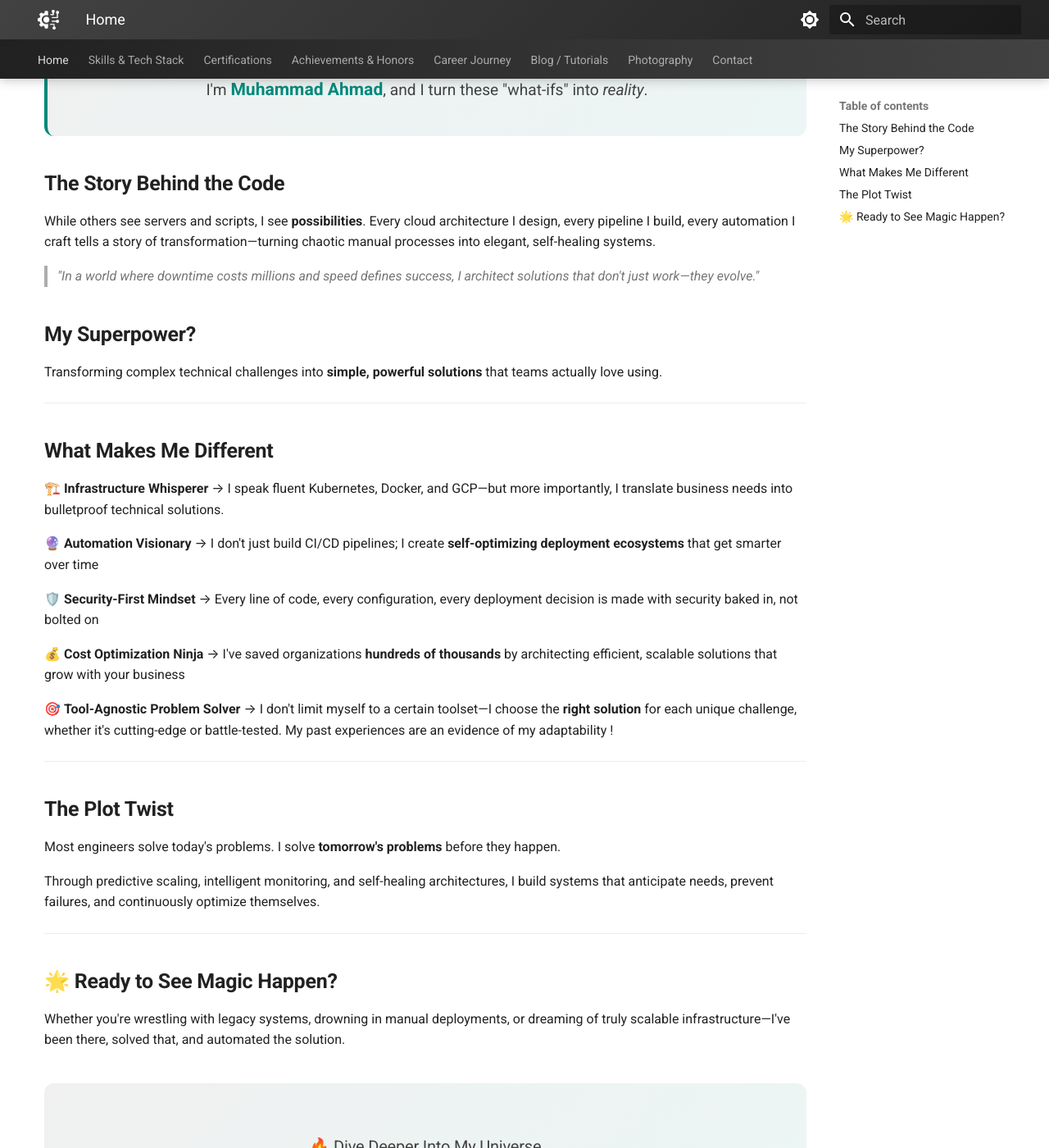
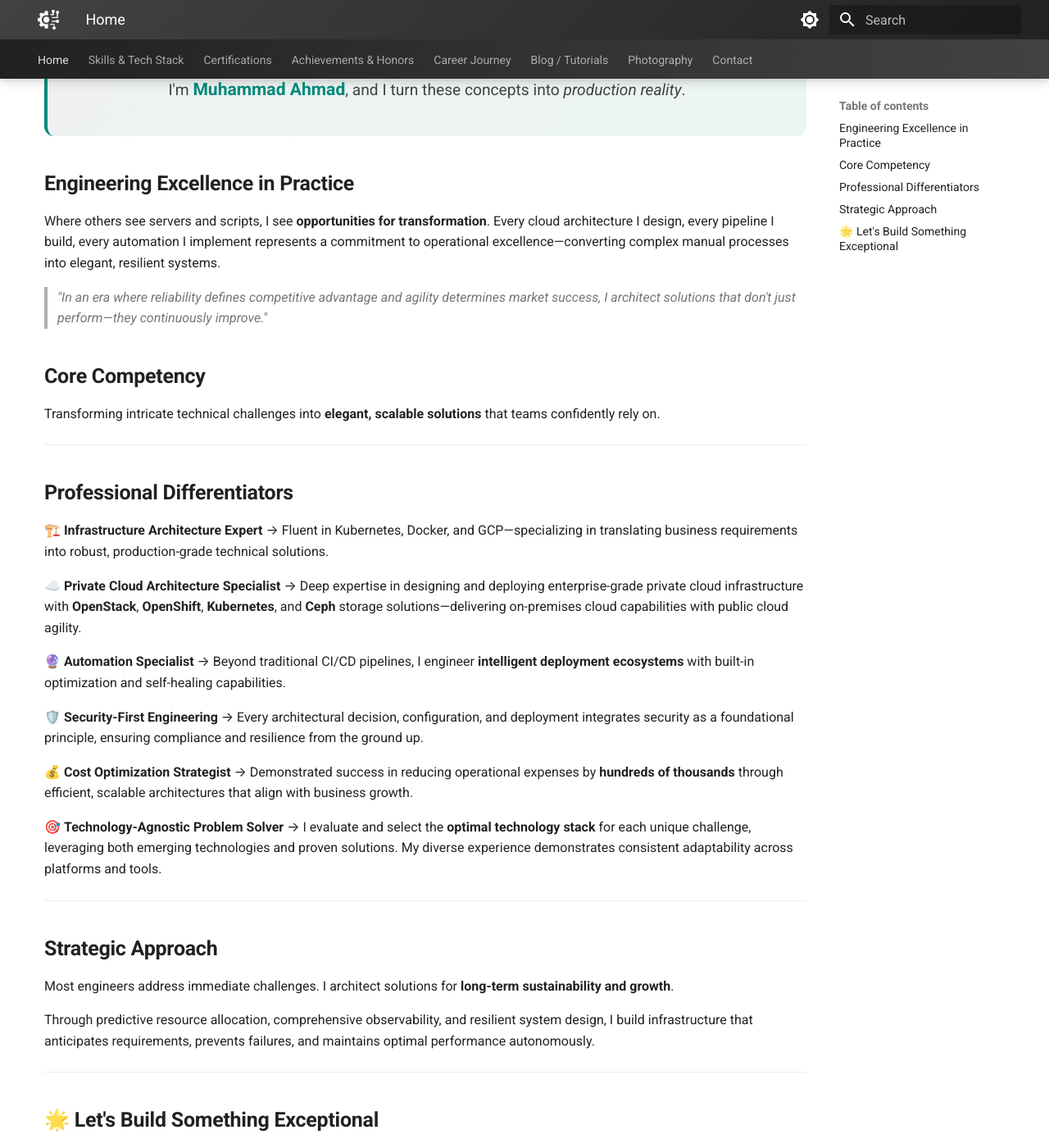
Before and after one commit to ahmadfsbd/portfolio, an MkDocs documentation site: the page built from docs/index.md, in a window 1280 px wide and 1400 px high, scrolled down 799 px. Shown: the whole window at 82% size. Built offline with MkDocs 1.6.1 and Material for MkDocs 9.7.7, drawn with Linux system fonts in a browser that asks for light colours; some of the changed text lies outside the part shown.

Commit message:
improve index page

```diff
--- a/docs/index.md
+++ b/docs/index.md
@@ -16,67 +16,69 @@
 <div style="text-align: center; margin: 2rem 0; padding: 2rem; background: linear-gradient(135deg, var(--content-bg-primary), var(--content-bg-secondary)); border-radius: 12px; border-left: 4px solid var(--custom-accent);">
 
   <h2 style="font-size: 1.4em; color: var(--content-text-primary); margin-bottom: 1.5rem; font-weight: 300; line-height: 1.6;">
-    <strong style="color: var(--content-accent);">What if</strong> infrastructure could think for itself?<br>
-    <strong style="color: var(--content-accent);">What if</strong> deployments were so seamless they felt like magic?
+    <strong style="color: var(--content-accent);">What if</strong> infrastructure could adapt intelligently?<br>
+    <strong style="color: var(--content-accent);">What if</strong> deployments were truly seamless and reliable?
   </h2>
 
   <p style="font-size: 1.2em; color: var(--content-text-primary); font-weight: 500; margin: 0;">
-    I'm <strong style="color: var(--content-accent); font-size: 1.1em;">Muhammad Ahmad</strong>, and I turn these "what-ifs" into <em style="color: var(--content-text-primary);">reality</em>.
+    I'm <strong style="color: var(--content-accent); font-size: 1.1em;">Muhammad Ahmad</strong>, and I turn these concepts into <em style="color: var(--content-text-primary);">production reality</em>.
   </p>
 
 </div>
 
-## **The Story Behind the Code**
+## **Engineering Excellence in Practice**
 
-While others see servers and scripts, I see **possibilities**. Every cloud architecture I design, every pipeline I build, every automation I craft tells a story of transformation—turning chaotic manual processes into elegant, self-healing systems.
+Where others see servers and scripts, I see **opportunities for transformation**. Every cloud architecture I design, every pipeline I build, every automation I implement represents a commitment to operational excellence—converting complex manual processes into elegant, resilient systems.
 
-> *"In a world where downtime costs millions and speed defines success, I architect solutions that don't just work—they evolve."*
+> *"In an era where reliability defines competitive advantage and agility determines market success, I architect solutions that don't just perform—they continuously improve."*
 
-## **My Superpower?**
-Transforming complex technical challenges into **simple, powerful solutions** that teams actually love using.
+## **Core Competency**
+Transforming intricate technical challenges into **elegant, scalable solutions** that teams confidently rely on.
 
 ---
 
-## **What Makes Me Different**
+## **Professional Differentiators**
 
-🏗️ **Infrastructure Whisperer** → I speak fluent Kubernetes, Docker, and GCP—but more importantly, I translate business needs into bulletproof technical solutions.
+🏗️ **Infrastructure Architecture Expert** → Fluent in Kubernetes, Docker, and GCP—specializing in translating business requirements into robust, production-grade technical solutions.
 
-🔮 **Automation Visionary** → I don't just build CI/CD pipelines; I create **self-optimizing deployment ecosystems** that get smarter over time
+☁️ **Private Cloud Architecture Specialist** → Deep expertise in designing and deploying enterprise-grade private cloud infrastructure with **OpenStack**, **OpenShift**, **Kubernetes**, and **Ceph** storage solutions—delivering on-premises cloud capabilities with public cloud agility.
 
-🛡️ **Security-First Mindset** → Every line of code, every configuration, every deployment decision is made with security baked in, not bolted on
+🔮 **Automation Specialist** → Beyond traditional CI/CD pipelines, I engineer **intelligent deployment ecosystems** with built-in optimization and self-healing capabilities.
 
-💰 **Cost Optimization Ninja** → I've saved organizations **hundreds of thousands** by architecting efficient, scalable solutions that grow with your business
+🛡️ **Security-First Engineering** → Every architectural decision, configuration, and deployment integrates security as a foundational principle, ensuring compliance and resilience from the ground up.
 
-🎯 **Tool-Agnostic Problem Solver** → I don't limit myself to a certain toolset—I choose the **right solution** for each unique challenge, whether it's cutting-edge or battle-tested. My past experiences are an evidence of my adaptability !
+💰 **Cost Optimization Strategist** → Demonstrated success in reducing operational expenses by **hundreds of thousands** through efficient, scalable architectures that align with business growth.
+
+🎯 **Technology-Agnostic Problem Solver** → I evaluate and select the **optimal technology stack** for each unique challenge, leveraging both emerging technologies and proven solutions. My diverse experience demonstrates consistent adaptability across platforms and tools.
 
 ---
 
-## **The Plot Twist**
+## **Strategic Approach**
 
-Most engineers solve today's problems. I solve **tomorrow's problems** before they happen.
+Most engineers address immediate challenges. I architect solutions for **long-term sustainability and growth**.
 
-Through predictive scaling, intelligent monitoring, and self-healing architectures, I build systems that anticipate needs, prevent failures, and continuously optimize themselves.
+Through predictive resource allocation, comprehensive observability, and resilient system design, I build infrastructure that anticipates requirements, prevents failures, and maintains optimal performance autonomously.
 
 ---
 
-## 🌟 **Ready to See Magic Happen?**
+## 🌟 **Let's Build Something Exceptional**
 
-Whether you're wrestling with legacy systems, drowning in manual deployments, or dreaming of truly scalable infrastructure—I've been there, solved that, and automated the solution.
+Whether you're modernizing legacy infrastructure, streamlining deployment workflows, or planning truly scalable cloud architecture—I bring proven expertise and innovative solutions.
 
 <div style="text-align: center; margin: 2rem 0; padding: 1.5rem; background: linear-gradient(135deg, var(--content-bg-primary), var(--content-bg-secondary)); border-radius: 12px;">
-  <h3 style="margin-bottom: 1rem; color: var(--content-text-primary);">🔥 Dive Deeper Into My Universe</h3>
+  <h3 style="margin-bottom: 1rem; color: var(--content-text-primary);">🔥 Explore My Professional Portfolio</h3>
 </div>
 
 <div style="text-align: center; margin: 2rem 0; display: flex; flex-wrap: wrap; gap: 1rem; justify-content: center;">
-  <a href="skills.md" class="md-button">🛠️ Tech Arsenal</a>
-  <a href="career/index.md" class="md-button">🚀 Success Stories</a>
-  <a href="blog/index.md" class="md-button">📚 Blog & Tutorials</a>
-  <a href="contact.md" class="md-button">📡 Let's Connect</a>
+  <a href="skills.md" class="md-button">🛠️ Technical Expertise</a>
+  <a href="career/index.md" class="md-button">🚀 Professional Experience</a>
+  <a href="blog/index.md" class="md-button">📚 Technical Articles</a>
+  <a href="contact.md" class="md-button">📡 Get In Touch</a>
 </div>
 
 ---
 
 <div style="text-align: center; margin-top: 2rem; padding: 1rem; background: var(--content-bg-light); border-left: 4px solid var(--custom-accent); border-radius: 0 8px 8px 0;">
-  <em>"The best time to plant a tree was 20 years ago. The second best time is now.<br>
-  The best time to modernize your infrastructure? <strong>Right now.</strong>"</em>
+  <em>"The best time to invest in infrastructure was at the start. The second-best time is now.<br>
+  The right time to modernize your cloud operations? <strong>Today.</strong>"</em>
 </div>
```
